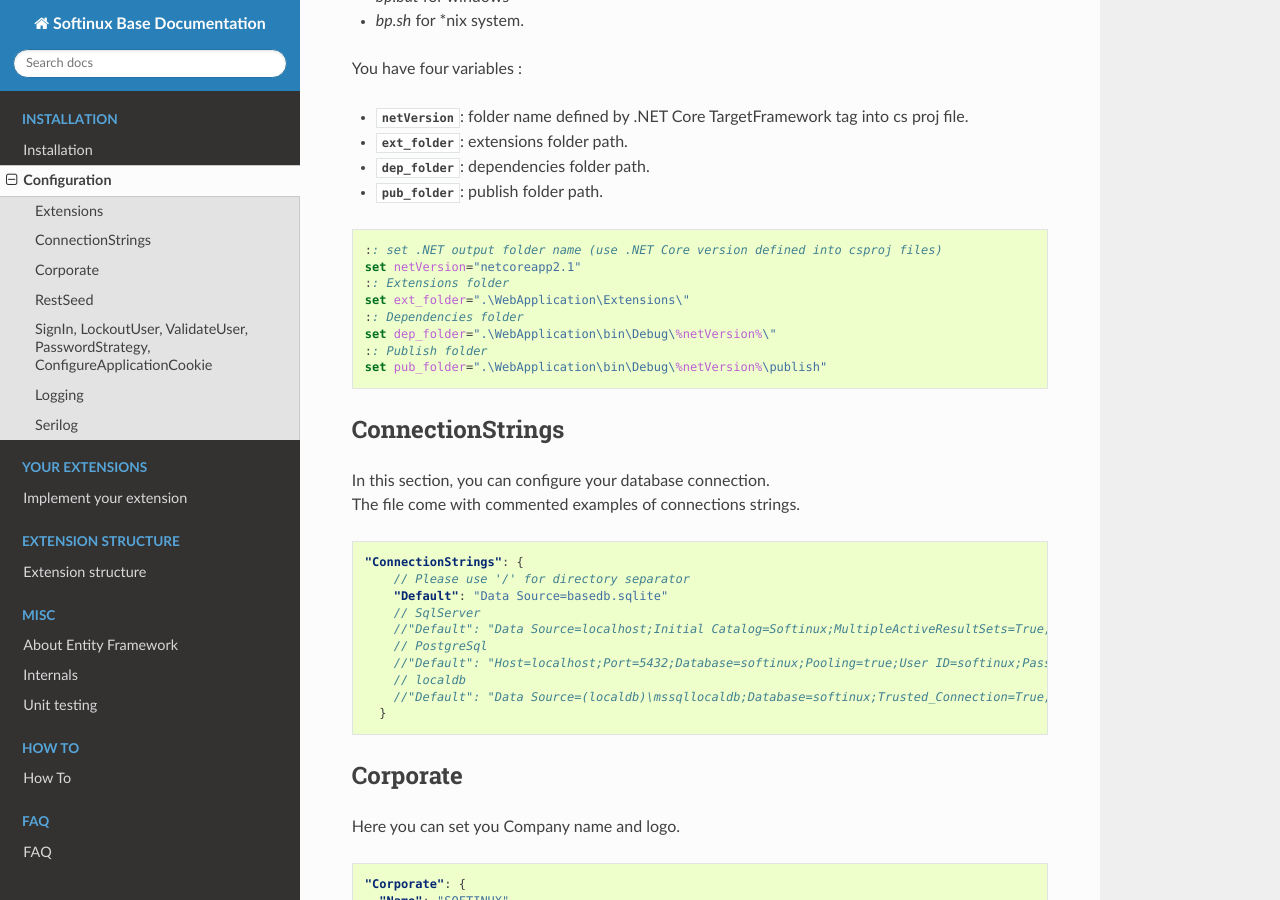
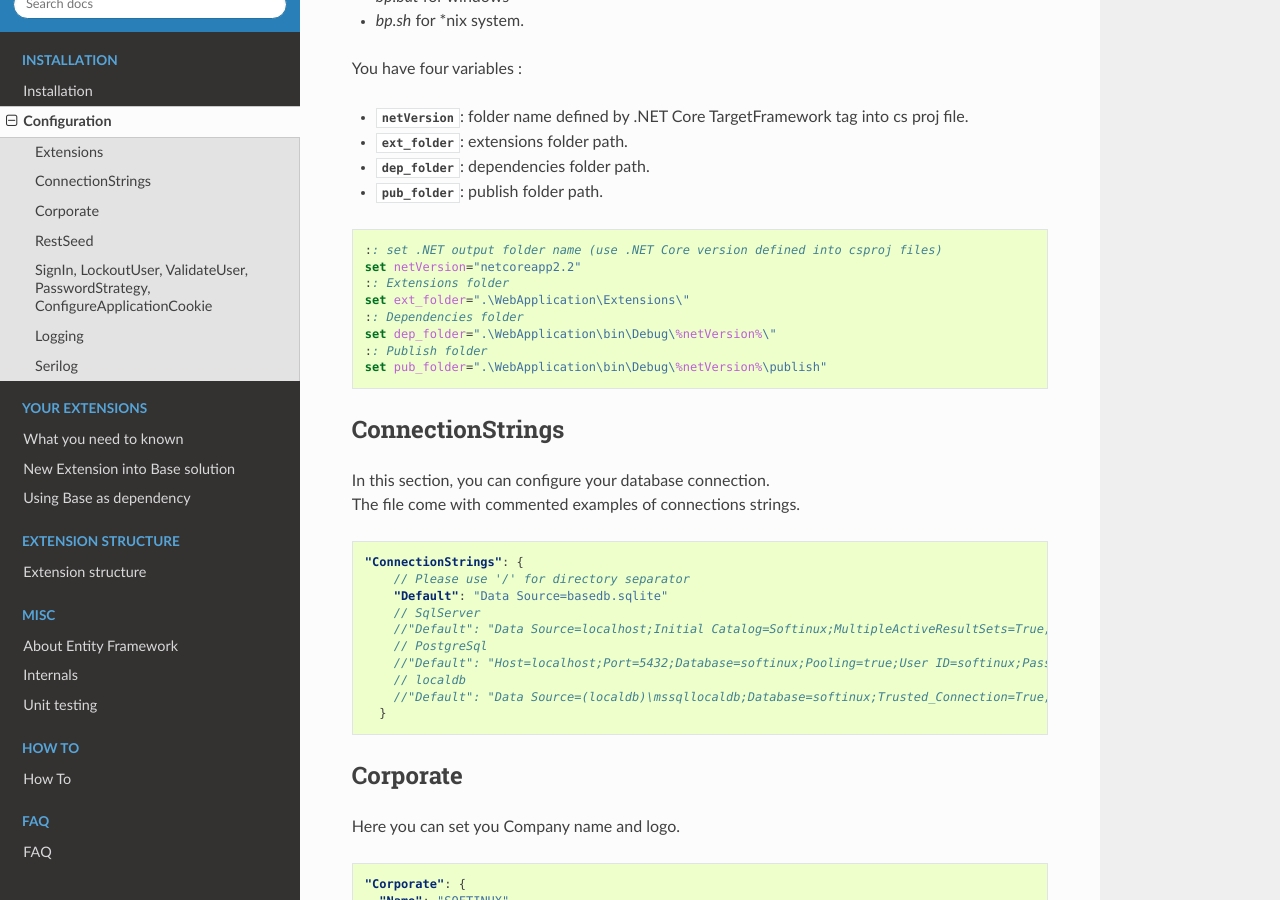
Before and after one commit to SOFTINUX/Base_Doc, a Sphinx documentation site: the page built from source/configuration.rst, in a window 1280 px wide and 900 px high, scrolled down 737 px. Built offline with Sphinx 7.4.7 and the Read the Docs theme 2.0.0, drawn with Linux system fonts in a browser that asks for light colours.

Commit message:
new doc for debug standalone extension.

```diff
--- a/source/configuration.rst
+++ b/source/configuration.rst
@@ -38,7 +38,7 @@
 .. code-block:: bat
 
   :: set .NET output folder name (use .NET Core version defined into csproj files)
-  set netVersion="netcoreapp2.1"
+  set netVersion="netcoreapp2.2"
   :: Extensions folder
   set ext_folder=".\WebApplication\Extensions\"
   :: Dependencies folder
--- /dev/null
+++ b/source/implement_your_extension/base_as_dependency.rst
@@ -0,0 +1,100 @@
+Using Base as dependency
+************************
+
+Configure a new project with Visual Studio 2017/2019
+====================================================
+
+Create new solution with classlib project targeted in NET. Core 2.2.
+
+.. image:: ../_static/images/SampleExtensionConfig1.png
+   :alt: sample extension configuration application tab
+
+Add reference to Base and ExtCore (ExtCore is dependecy of Base)
+
+.. image:: ../_static/images/SampleExtensiondeps1.png
+   :alt: dependencies of sample application
+
+Configure pre-build scripts
+---------------------------
+Before build, you need to copy all Base dependencies to `$(SolutionDir)$(OutDir)` folder:
+
+.. image:: ../_static/images/SampleExtensionPreBuild.png
+   :alt: pre build tab configuration
+
+Configure post-build scripts
+----------------------------
+After build, you need to copy your extension into base extension folder:
+
+.. image:: ../_static/images/SampleExtensionPostBuild.png
+   :alt: post build tab configuration
+
+Configure debug tab
+-------------------
+Must important, configure debugging.
+You extension as a partial app and it's not directly executed. Here how to configure your application to make possibility of debugging.
+
+.. image:: ../_static/images/SampleExtensionDebugTabApp.png
+   :alt: debug tab configuration
+
+Now, you can debbug you extension into Visual Studio.
+
+With commande line and visaul Studio Code
+====================================================
+
+Create a new project:
+
+.. code-block:: bash
+
+   $ dotnet new classlib -o <your_new_project> -f netcoreapp2.2
+
+Open new csproj file and **adapt with highlighted lines** this example:
+
+.. code-block:: xml
+  :linenos:
+  :emphasize-lines: 20,27,28,29,30,31,32
+
+    <Project Sdk="Microsoft.NET.Sdk.Web">
+
+        <PropertyGroup>
+            <TargetFramework>netcoreapp2.2</TargetFramework>
+            <AspNetCoreHostingModel>InProcess</AspNetCoreHostingModel>
+            <ApplicationIcon />
+            <OutputType>Library</OutputType>
+            <StartupObject />
+        </PropertyGroup>
+
+        <PropertyGroup Condition="'$(Configuration)|$(Platform)'=='Debug|AnyCPU'">
+            <NoWarn>1701;1702;1591</NoWarn>
+        </PropertyGroup>
+
+        <ItemGroup>
+            <EmbeddedResource Include="Styles\**;Scripts\**\*.min.js;Views\**" />
+        </ItemGroup>
+
+        <ItemGroup>
+            <PackageReference Include="ExtCore.Infrastructure" Version="4.1.0" />
+            <PackageReference Include="Microsoft.AspNetCore.App" />
+            <PackageReference Include="Microsoft.AspNetCore.Razor.Design" Version="2.2.0" PrivateAssets="All" />
+            <PackageReference Include="Swashbuckle.AspNetCore" Version="4.0.1" />
+        </ItemGroup>
+
+        <ItemGroup>
+            <Reference Include="SoftinuxBase.Infrastructure, Version=0.0.1.0, Culture=neutral, PublicKeyToken=null">
+            <HintPath>..\..\Base\SoftinuxBase.Infrastructure.dll</HintPath>
+            </Reference>
+            <Reference Include="SoftinuxBase.Security.Common, Version=0.0.1.0, Culture=neutral, PublicKeyToken=null">
+            <HintPath>..\..\Base\SoftinuxBase.Security.Common.dll</HintPath>
+            </Reference>
+        </ItemGroup>
+
+        <Target Name="PreBuild" BeforeTargets="PreBuildEvent">
+            <Exec Command="xcopy $(SolutionDir)..\..\Base\*.* $(SolutionDir)$(OutDir) /E /Y" />
+        </Target>
+
+        <Target Name="PostBuild" AfterTargets="PostBuildEvent">
+            <Exec Command="mkdir $(SolutionDir)$(OutDir)Extensions&#xD;&#xA;copy $(SolutionDir)$(OutDir)SampleApi.dll $(SolutionDir)$(OutDir)Extensions /Y&#xD;&#xA;copy $(SolutionDir)$(OutDir)SampleApi.xml $(SolutionDir)$(OutDir)Extensions /Y" />
+        </Target>
+
+    </Project>
+.. note ::
+    Path in `<HintPath>` are given as esamples.
--- /dev/null
+++ b/source/implement_your_extension/index.rst
@@ -0,0 +1,7 @@
+.. toctree::
+   :maxdepth: 0
+   :name: toc-you-extension
+
+   what_you_need_to_known
+   into_base_solution
+   base_as_dependency
--- a/source/index.rst
+++ b/source/index.rst
@@ -13,7 +13,7 @@
    :maxdepth: 2
    :caption: Your Extensions
 
-   implement_your_extension
+   implement_your_extension/index
 
 .. toctree::
    :hidden:
--- a/source/installation-v2.rst
+++ b/source/installation-v2.rst
@@ -8,7 +8,7 @@
 
 .. code-block:: bash
 
-   $ dotnet new web -o SoftinuxBaseSample.WebApplication -f netcoreapp2.1
+   $ dotnet new web -o SoftinuxBaseSample.WebApplication -f netcoreapp2.2
 
 Go up in the root folder (above ``src``) and create the solution file:
 
```
Also changed, not shown: source/implement_your_extension/into_base_solution.rst (renamed from source/implement_your_extension.rst, +4 -11 lines), source/implement_your_extension/what_you_need_to_known.rst (added, +9 -0 lines), source/_static/images/SampleExtensionConfig1.png (added), source/_static/images/SampleExtensionDebugTabApp.png (added), source/_static/images/SampleExtensionDeps1.png (added), source/_static/images/SampleExtensionPostBuild.png (added), source/_static/images/SampleExtensionPreBuild.png (added).
